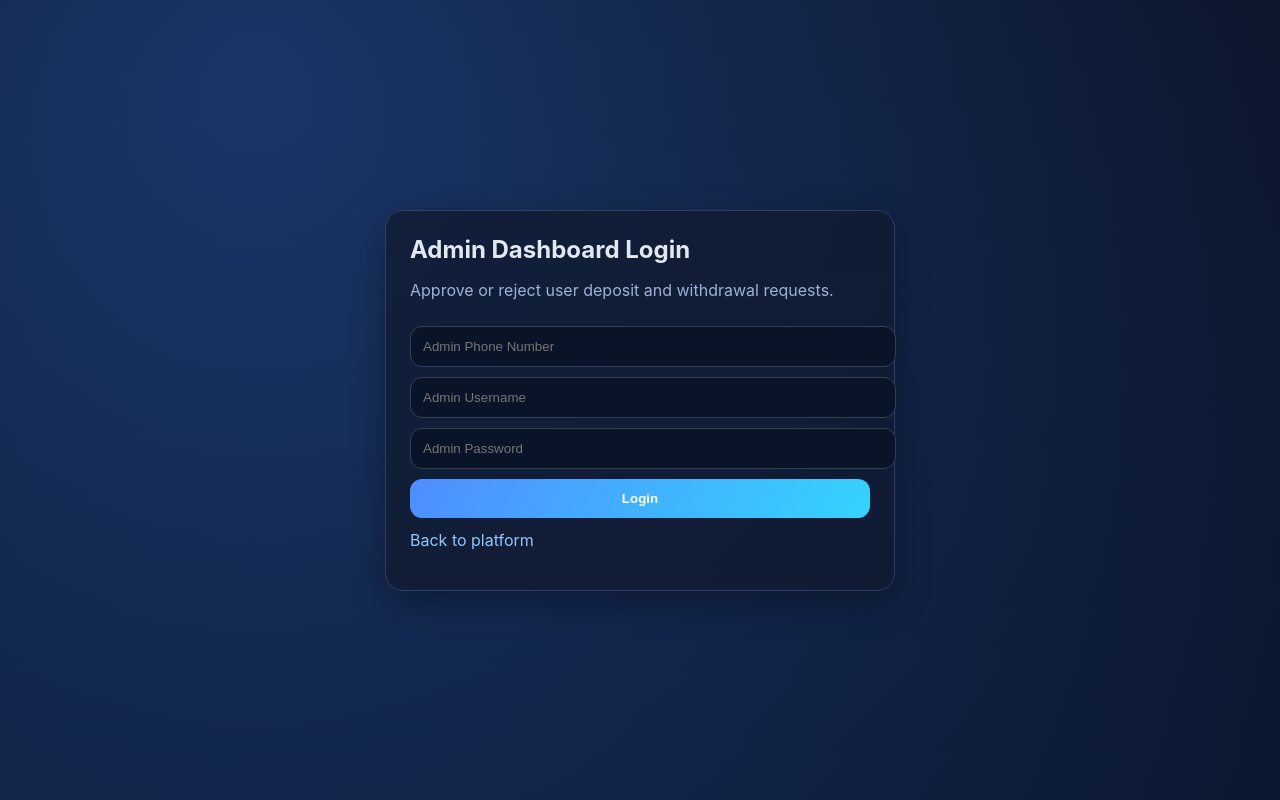
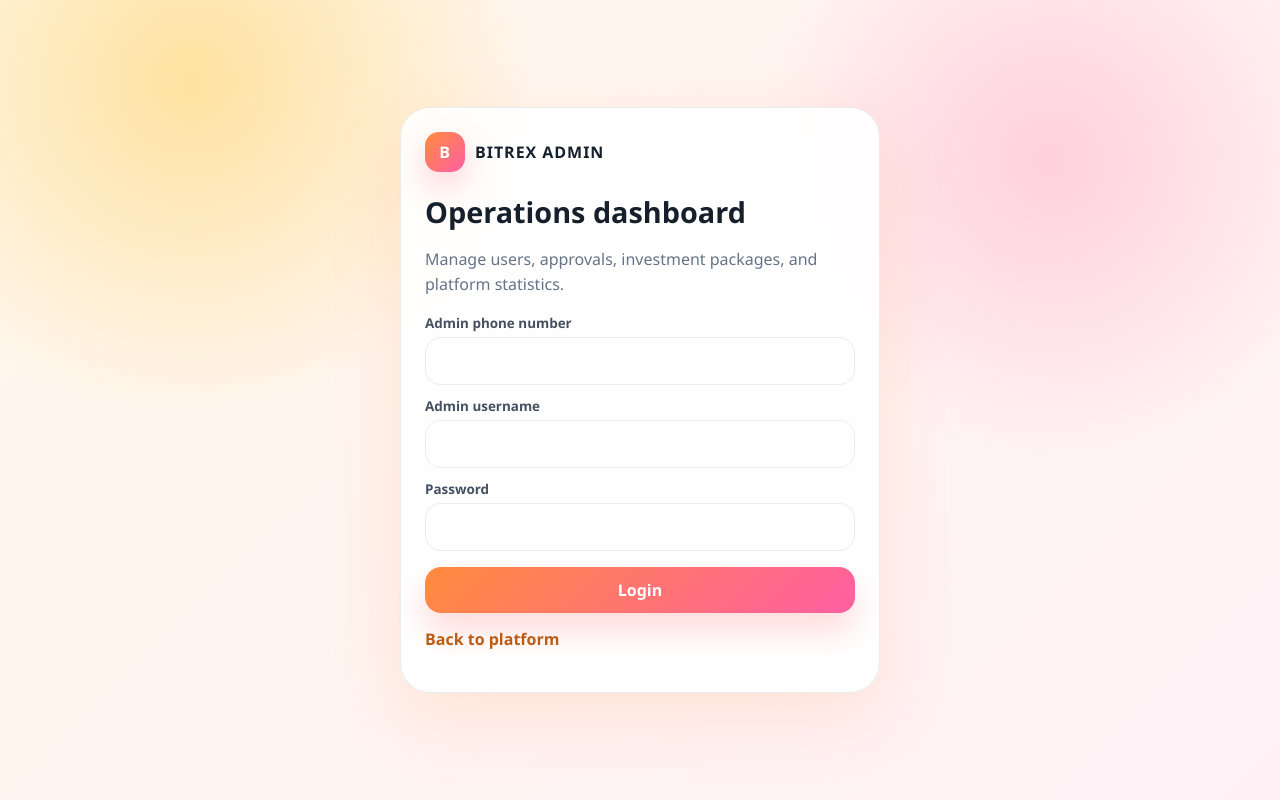
Before and after one commit to binkeymoo718-wq/bitrex, a Node server app: page /admin in a window 1280 px wide. Run offline with Node 20, Linux system fonts and the light colour scheme.

Commit message:
Revamp admin login page layout and styles

```diff
--- a/views/admin-login.ejs
+++ b/views/admin-login.ejs
@@ -3,29 +3,114 @@
 <head>
   <meta charset="UTF-8" />
   <meta name="viewport" content="width=device-width, initial-scale=1.0" />
-  <title>Admin Login</title>
+  <meta name="theme-color" content="#fff4e6" />
+  <link rel="manifest" href="/manifest.webmanifest" />
+  <title>BITREX Admin</title>
   <style>
-    body{margin:0;min-height:100vh;display:grid;place-items:center;background:radial-gradient(circle at 20% 10%,#3b82f655,transparent),linear-gradient(180deg,#090f1f,#0b1730);font-family:Inter,Arial,sans-serif;color:#e2e8f0}
-    .card{width:min(460px,92vw);padding:24px;border-radius:18px;background:#111b31cc;border:1px solid #2d3f63;box-shadow:0 12px 36px #00000055}
-    h2{margin:0 0 8px}.small{color:#9fb1d7}
-    input,button{width:100%;padding:12px;border-radius:12px;border:1px solid #314158;background:#0a1428;color:#fff;margin-top:10px}
-    button{border:none;background:linear-gradient(120deg,#4f8dff,#35d3ff);font-weight:700;cursor:pointer}
-    .msg{margin:8px 0}.good{color:#86efac}.bad{color:#fca5a5}a{color:#93c5fd;text-decoration:none}
+    :root {
+      --bg: #fff7ea;
+      --panel: rgba(255, 255, 255, 0.9);
+      --line: rgba(22, 32, 45, 0.08);
+      --text: #16202d;
+      --muted: #647386;
+      --orange: #ff8b3d;
+      --pink: #ff5fa2;
+      --cyan: #28c7f7;
+    }
+    * { box-sizing: border-box; }
+    body {
+      margin: 0;
+      min-height: 100vh;
+      display: grid;
+      place-items: center;
+      padding: 18px;
+      background:
+        radial-gradient(circle at 15% 10%, rgba(255, 204, 77, 0.48), transparent 26%),
+        radial-gradient(circle at 82% 20%, rgba(255, 95, 162, 0.24), transparent 24%),
+        linear-gradient(135deg, var(--bg), #fff0f6);
+      font-family: "Segoe UI", "Trebuchet MS", Arial, sans-serif;
+      color: var(--text);
+    }
+    .card {
+      width: min(480px, 100%);
+      padding: 24px;
+      border-radius: 30px;
+      background: var(--panel);
+      border: 1px solid var(--line);
+      box-shadow: 0 24px 70px rgba(255, 143, 72, 0.16);
+      backdrop-filter: blur(18px);
+    }
+    .brand {
+      display: flex;
+      gap: 10px;
+      align-items: center;
+      font-weight: 900;
+      letter-spacing: 0.06em;
+    }
+    .mark {
+      width: 40px;
+      height: 40px;
+      border-radius: 14px;
+      display: grid;
+      place-items: center;
+      color: #fff;
+      background: linear-gradient(135deg, var(--orange), var(--pink));
+      box-shadow: 0 14px 32px rgba(255, 111, 114, 0.3);
+    }
+    h1 { margin: 20px 0 8px; font-size: 1.8rem; }
+    .small { color: var(--muted); line-height: 1.6; }
+    .msg {
+      padding: 10px 12px;
+      border-radius: 16px;
+      margin: 12px 0;
+    }
+    .good { background: rgba(53, 208, 138, 0.14); color: #126d44; }
+    .bad { background: rgba(255, 111, 97, 0.14); color: #a63b30; }
+    label {
+      display: block;
+      margin: 12px 0 5px;
+      color: #445061;
+      font-size: 0.84rem;
+      font-weight: 800;
+    }
+    input, button {
+      width: 100%;
+      padding: 12px 14px;
+      border-radius: 16px;
+      border: 1px solid var(--line);
+      background: rgba(255, 255, 255, 0.95);
+      color: var(--text);
+      font: inherit;
+    }
+    button {
+      margin-top: 16px;
+      border: 0;
+      color: #fff;
+      background: linear-gradient(135deg, var(--orange), var(--pink));
+      font-weight: 900;
+      cursor: pointer;
+      box-shadow: 0 18px 30px rgba(255, 111, 114, 0.24);
+    }
+    a { color: #bc5c15; text-decoration: none; font-weight: 800; }
   </style>
 </head>
 <body>
-  <div class="card">
-    <h2>Admin Dashboard Login</h2>
-    <p class="small">Approve or reject user deposit and withdrawal requests.</p>
+  <main class="card">
+    <div class="brand"><span class="mark">B</span><span>BITREX ADMIN</span></div>
+    <h1>Operations dashboard</h1>
+    <p class="small">Manage users, approvals, investment packages, and platform statistics.</p>
     <% if (error) { %><div class="msg bad"><%= error %></div><% } %>
     <% if (message) { %><div class="msg good"><%= message %></div><% } %>
     <form method="post" action="/admin/login">
-      <input name="phone" placeholder="Admin Phone Number" value="<%= adminPhoneSuggestion || '' %>" required />
-      <input name="username" placeholder="Admin Username" required />
-      <input name="password" type="password" placeholder="Admin Password" required />
+      <label>Admin phone number</label>
+      <input name="phone" value="<%= adminPhoneSuggestion || '' %>" required />
+      <label>Admin username</label>
+      <input name="username" required />
+      <label>Password</label>
+      <input name="password" type="password" required />
       <button type="submit">Login</button>
     </form>
-    <p style="margin-top:12px"><a href="/">Back to platform</a></p>
-  </div>
+    <p class="small" style="margin-top:14px"><a href="/">Back to platform</a></p>
+  </main>
 </body>
 </html>
```
